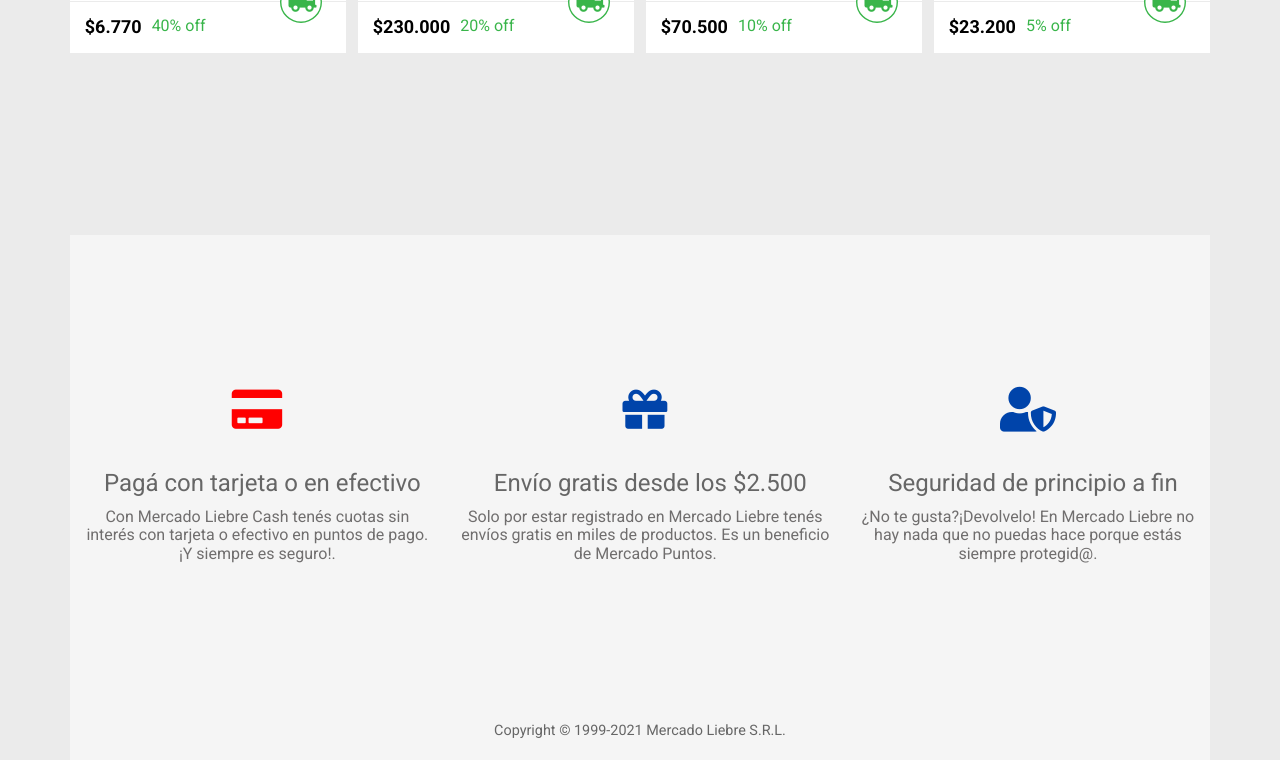
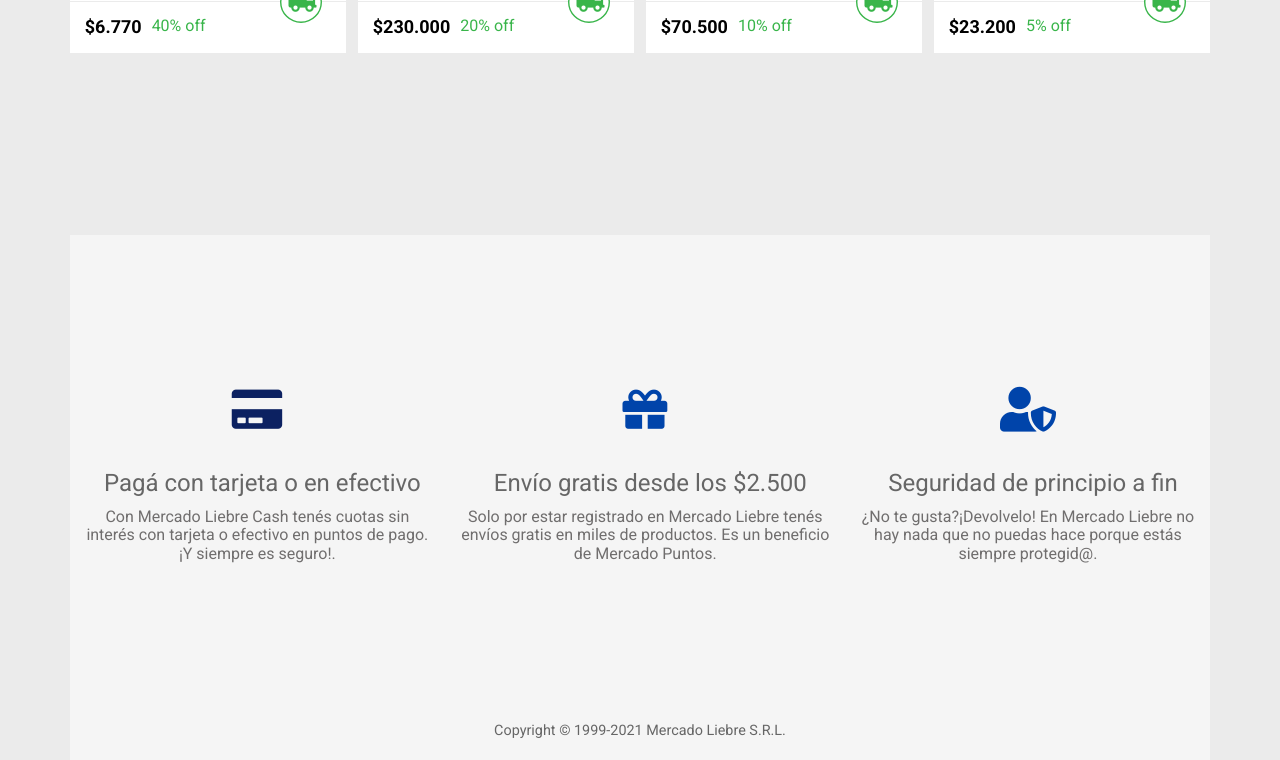
Before and after one commit to toock/mercadoLiebre, a website: page views/home.html in a window 1280 px wide. In both pictures the pointer is over the icon 257 px from the left and 1831 px from the top of the page. Shown: the part 1416-2176 px from the top of the page. Drawn offline with nearby package versions, Linux system fonts and the light colour scheme; files that its build step writes are made by us from their sources; files whose address does not match are found by name.

Commit message:
ajuste de color

```diff
--- a/public/css/footer.css
+++ b/public/css/footer.css
@@ -82,9 +82,9 @@ footer section .copyright{
         transform: scale(1.4);
         transition: 0.2s;
     }
-    footer section article .promotion .fa-footer i:hover{
+    footer section article .promotion .fa-footer i:hover {
         background-color: transparent;
-        color: red;
+        color: #0c2161;
         font-size: 2em;
         height: 40px;
         margin: 60px 0px 0px 0px;
```
